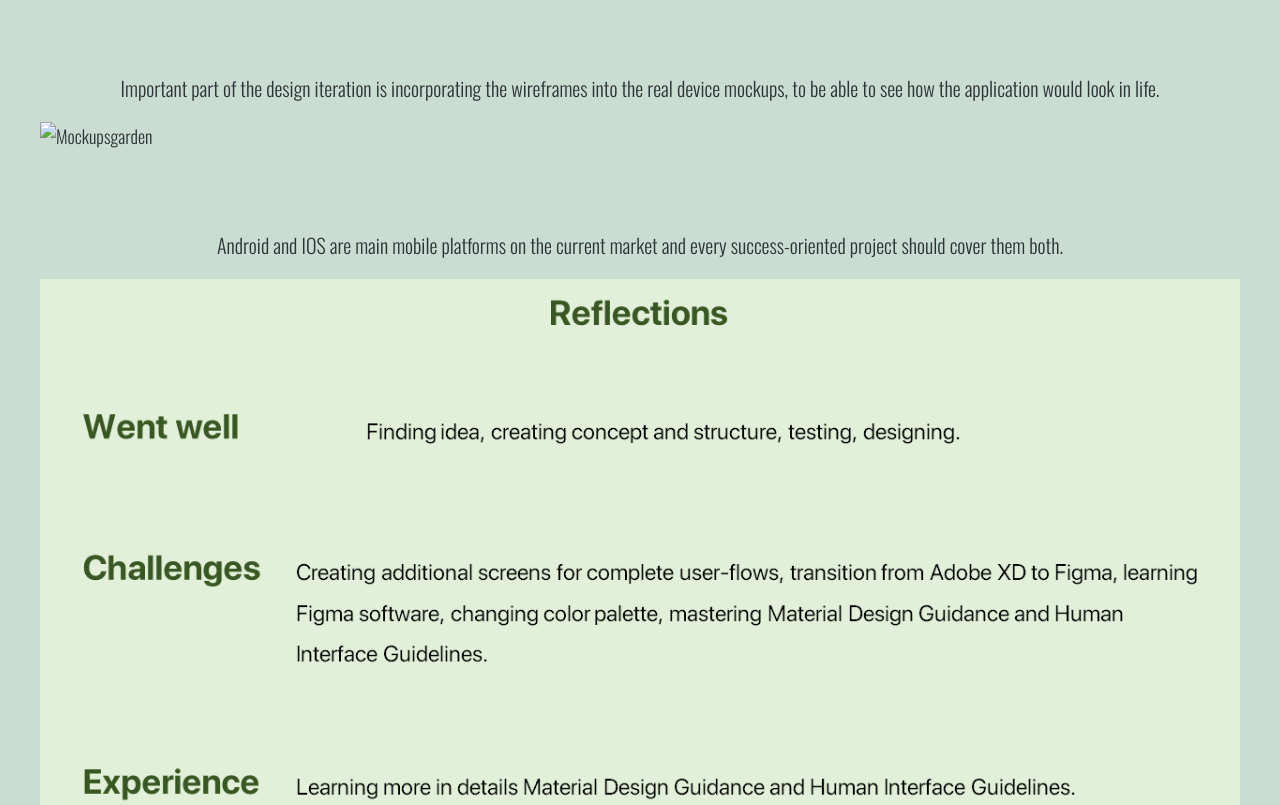
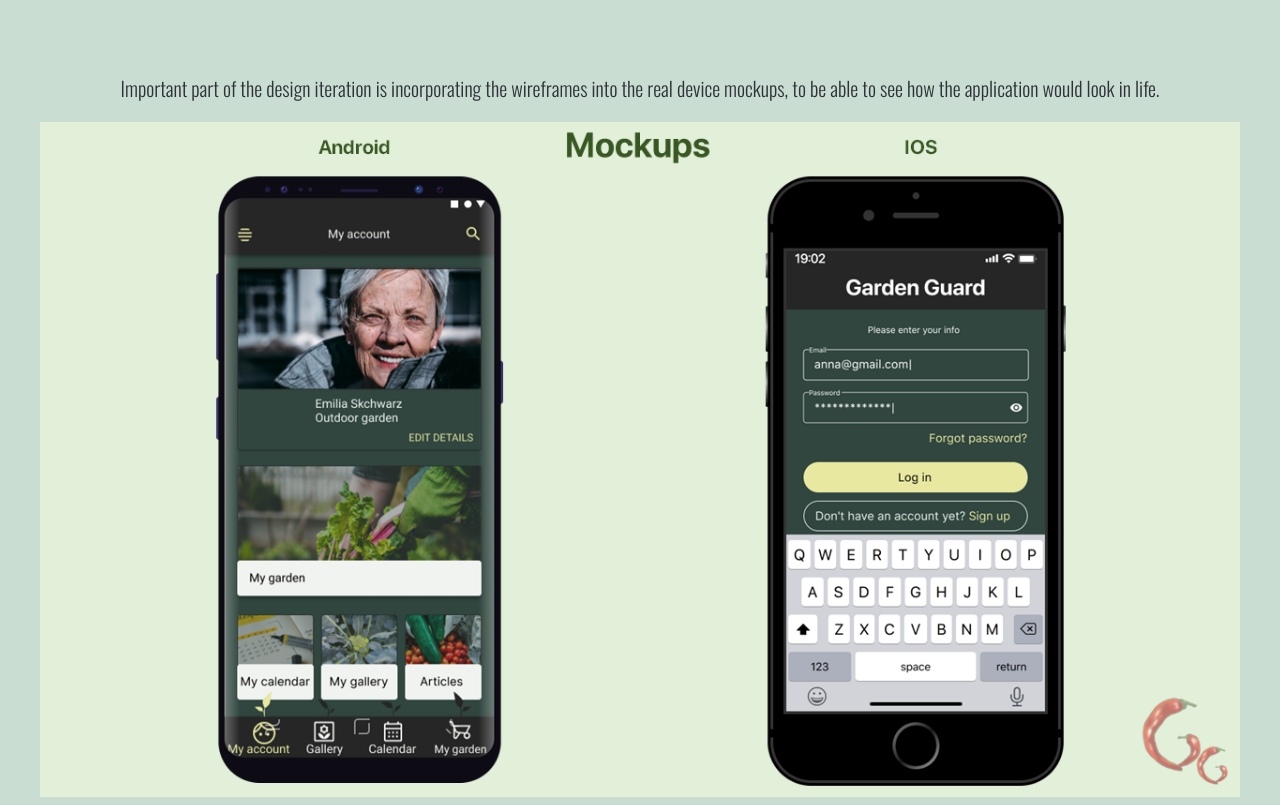
Before and after one commit to Annapriori/portfolio-website, a plain HTML site: page garden.html in a window 1280 px wide. Shown: the part 7660-8465 px from the top of the page. Drawn offline with nearby package versions, Linux system fonts and the light colour scheme.

Commit message:
chnages due to the error

```diff
--- a/garden.html
+++ b/garden.html
@@ -201,8 +201,8 @@
     </div>
     <div>
       <picture>
-            <source srcset="img/Garden_Pictures/Mockupsgarden.png" media="(max-width:767px)">
-            <img src="img/Garden_Pictures/Mockupsgarden" alt="Mockupsgarden">
+        <source srcset="img/Garden_Pictures/mockups.png" media="(max-width:767px)">
+        <img src="img/Garden_Pictures/mockups.png" alt="mockups">
       </picture>
     </div>
   </div>
```
Also changed, not shown: img/Garden_Pictures/mockups.png (renamed from img/Garden_Pictures/Mockupsgarden.png). Lines whose indentation alone changed are shown as unchanged.
